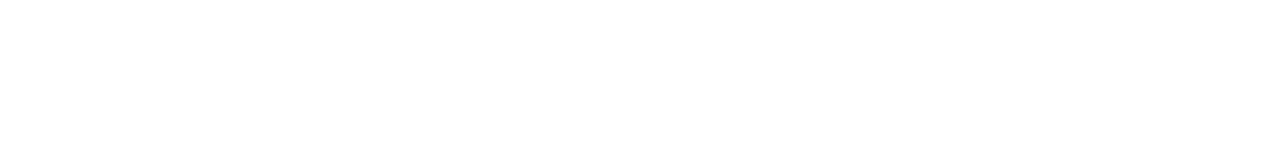
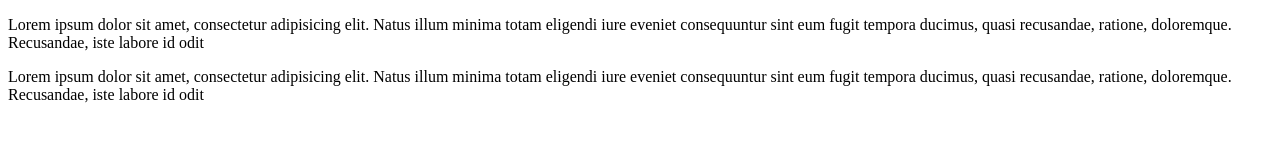
Before and after one commit to DomiGnh/css-przyklady, a plain HTML site: page index.html in a window 1280 px wide. Drawn offline with Linux system fonts and the light colour scheme; files that its build step writes are made by us from their sources.

Commit message:
paragrafy

```diff
--- a/index.html
+++ b/index.html
@@ -2,12 +2,18 @@
 <html lang="en">
 <head>
     <meta charset="UTF-8">
-    <title>Document</title>
+    <title>CSS3-drugi weekend</title>
 
+    <!--Main style-->
     <link rel="stylesheet" href="style.css">
 
 </head>
 <body>
 
+   <p id="par1">Lorem ipsum dolor sit amet, consectetur adipisicing elit. Natus illum minima totam eligendi iure eveniet consequuntur sint eum fugit tempora ducimus, quasi recusandae, ratione, doloremque. Recusandae, iste labore id odit</p>
+   <p id="par2">Lorem ipsum dolor sit amet, consectetur adipisicing elit. Natus illum minima totam eligendi iure eveniet consequuntur sint eum fugit tempora ducimus, quasi recusandae, ratione, doloremque. Recusandae, iste labore id odit</p>
+
+
+
 </body>
 </html>
```
